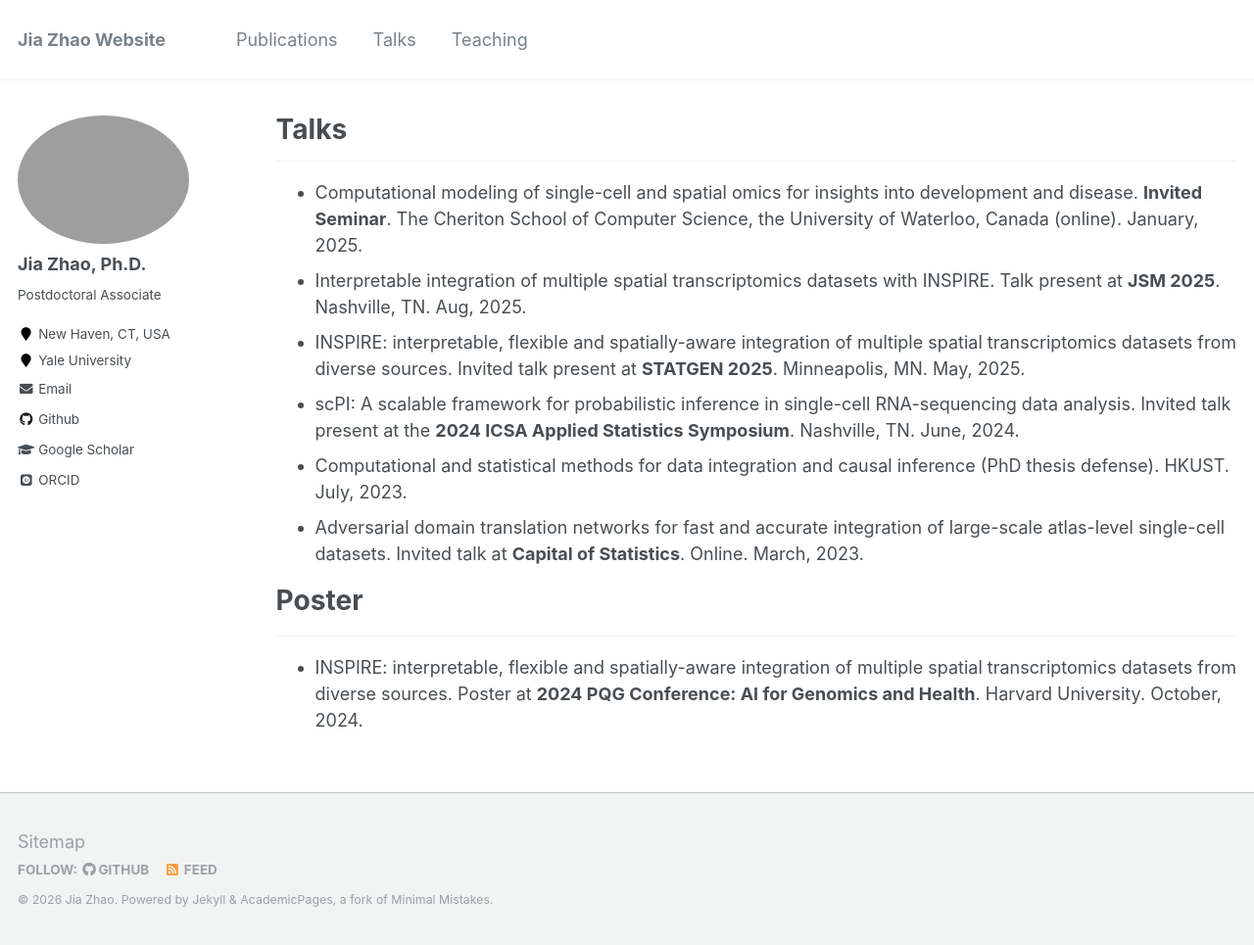
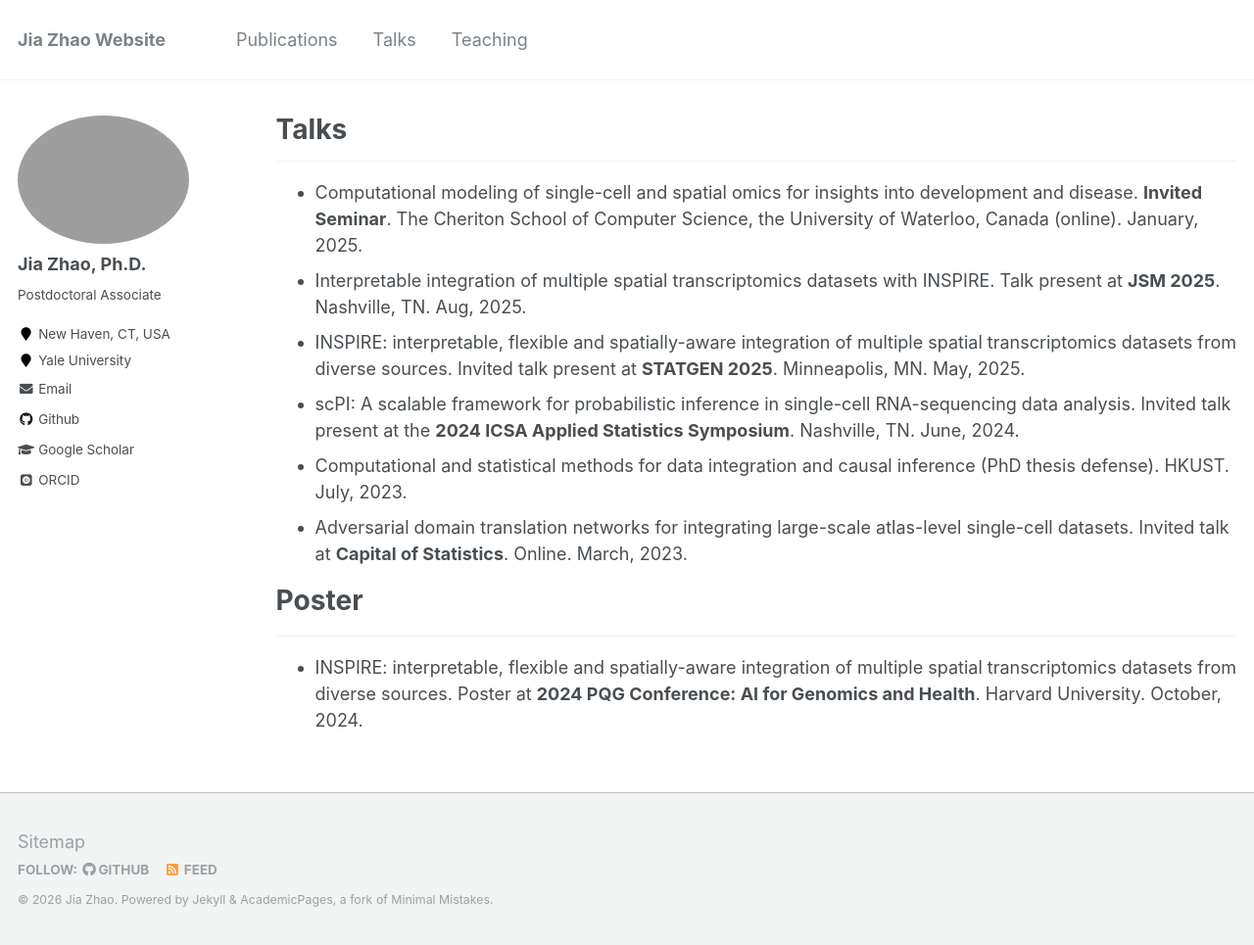
Before and after one commit to jiazhao97/jiazhao97.github.io, a Jekyll site: the page built from _pages/talks.md, in a window 1280 px wide and 965 px high. Shown: the whole window at 98% size. Built offline with Jekyll 4.4.1, drawn with Linux system fonts in a browser that asks for light colours; some web fonts are replaced.

Commit message:
Update talks.md

```diff
--- a/_pages/talks.md
+++ b/_pages/talks.md
@@ -12,7 +12,7 @@ author_profile: true
 * INSPIRE: interpretable, flexible and spatially-aware integration of multiple spatial transcriptomics datasets from diverse sources. Invited talk present at **STATGEN 2025**. Minneapolis, MN. May, 2025.
 * scPI: A scalable framework for probabilistic inference in single-cell RNA-sequencing data analysis. Invited talk present at the **2024 ICSA Applied Statistics Symposium**. Nashville, TN. June, 2024.
 * Computational and statistical methods for data integration and causal inference (PhD thesis defense). HKUST. July, 2023.
-* Adversarial domain translation networks for fast and accurate integration of large-scale atlas-level single-cell datasets. Invited talk at **Capital of Statistics**. Online. March, 2023.
+* Adversarial domain translation networks for integrating large-scale atlas-level single-cell datasets. Invited talk at **Capital of Statistics**. Online. March, 2023.
 
 
 
```
